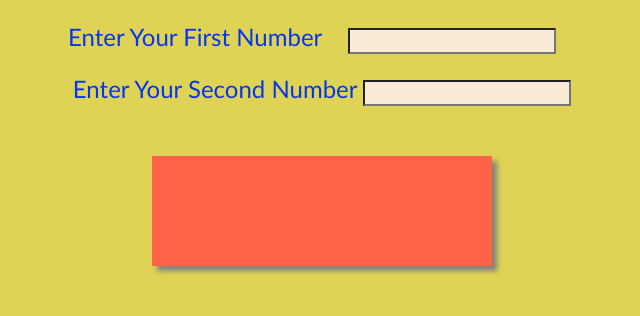
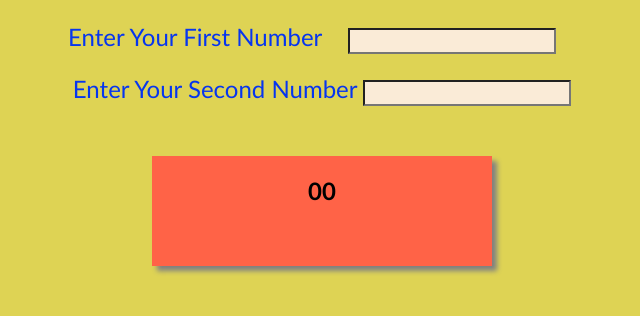
Before and after one commit to Zeeshanakbar444/js-calculator, a plain HTML site: page index.html in a window 1280 px wide. Shown: the top 316 px of the page, 318-958 px from the left. Drawn offline with Linux system fonts and the light colour scheme.

Commit message:
javascript calculator

```diff
--- a/index.html
+++ b/index.html
@@ -20,7 +20,7 @@
  </label>
  <input type="number" required class="input2"  id="num2">
 <br>
-<h1 id="zeeshan" class="zee"></h1>
+<h1 id="zeeshan" class="zee">00</h1>
 
 <button onclick="sum(); return false">SUM</button>
 <button onclick="product(); return false">Product</button>
```
